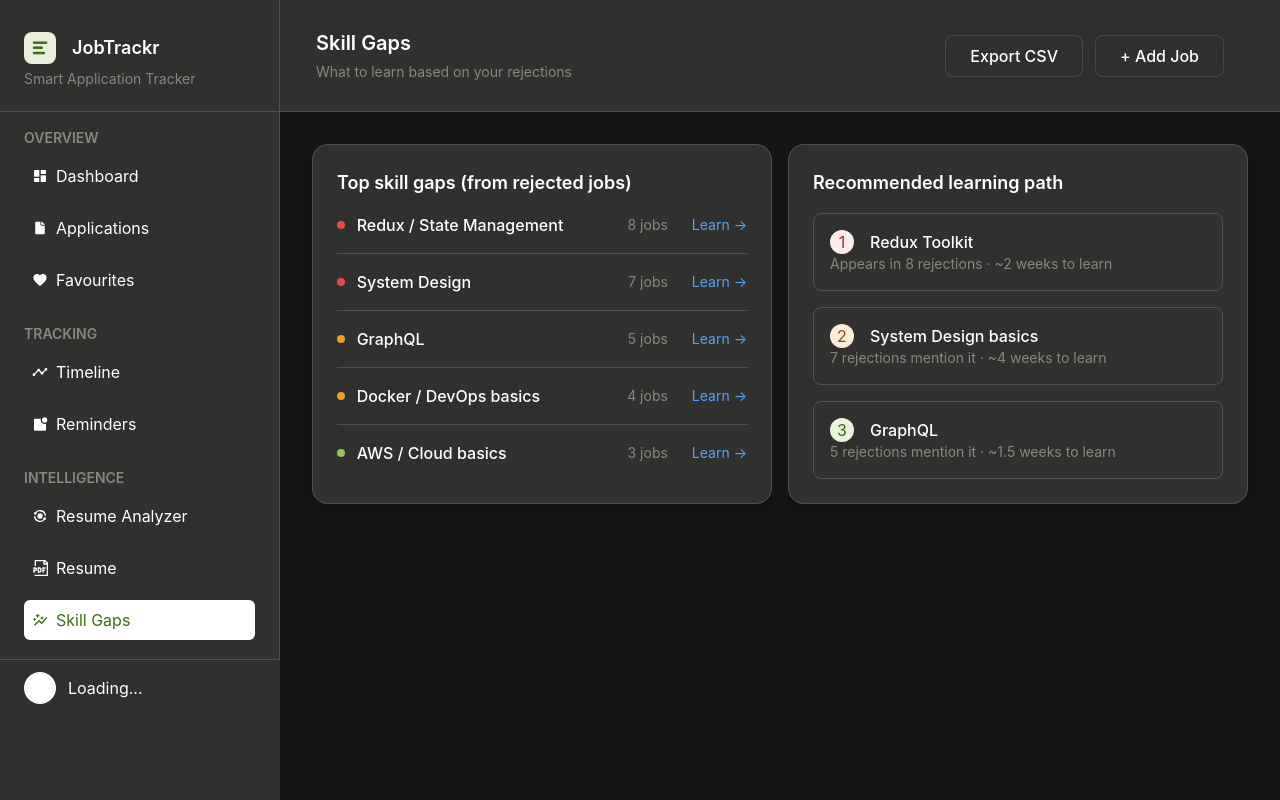
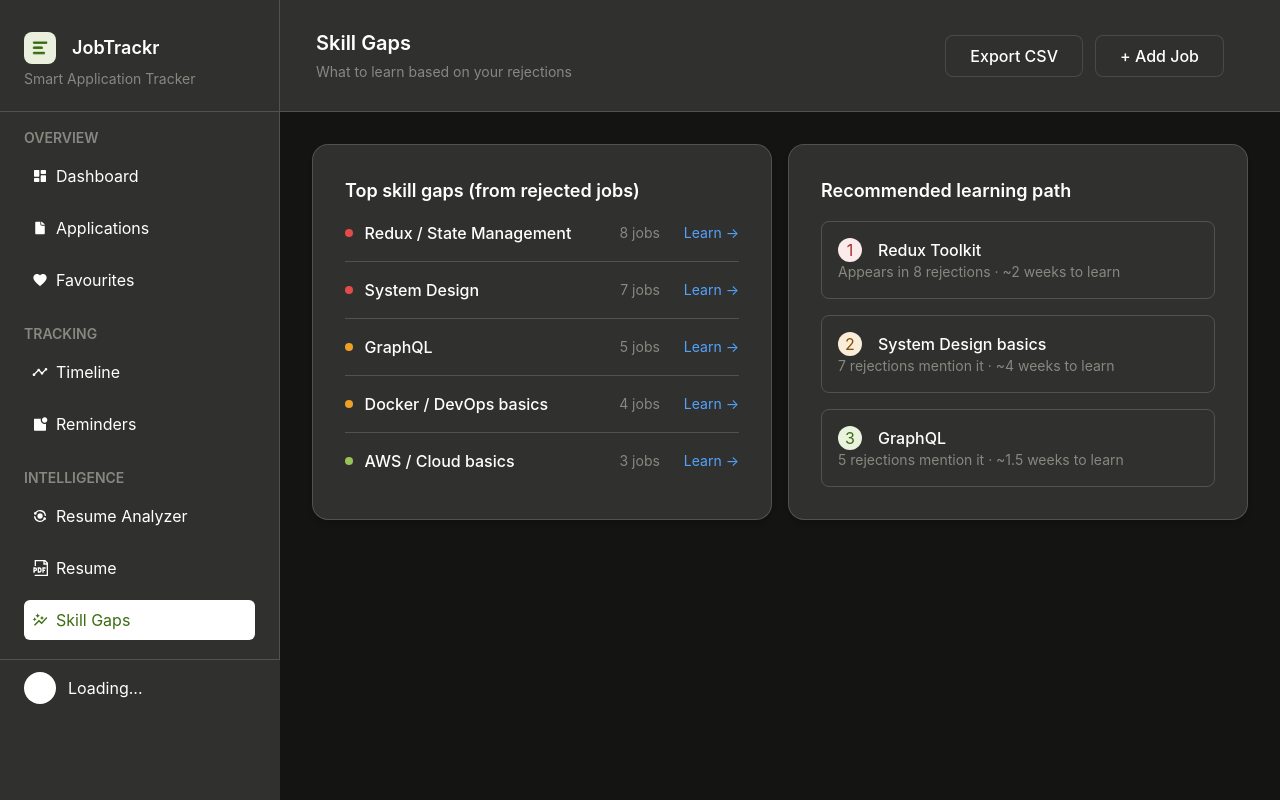
Before and after one commit to samIRaahmeD6/Job_Trackr, a React (Vite) app in the folder client/: page /skill-gaps in a window 1280 px wide. Built offline with nearby package versions, Linux system fonts and the light colour scheme; no server answers.

Commit message:
made some small changes in card

```diff
--- a/client/src/components/ui/Card.jsx
+++ b/client/src/components/ui/Card.jsx
@@ -1,14 +1,16 @@
 import React from 'react'
 
-const Card = ({title, children}) => {
+const Card = ({title, children,  className = "" }) => {
   return (
-    <div className="bg-[#30302e] rounded-2xl p-6 shadow-md w-full border-white/16 border">
+    <div className="bg-[#30302e] rounded-2xl mb-4 p-8 shadow-md w-full border-white/16 border ${className}">
       {/* Header */}
-      <h2 className="text-white text-lg font-semibold mb-4">
-        {title}
-      </h2>
+      {title && (
+        <h2 className="text-white text-lg font-semibold mb-4">
+          {title}
+        </h2>
+      )}
 
-      {/* Body (dynamic content) */}
+      {/* Body */}
       <div>{children}</div>
     </div>
   )
```
